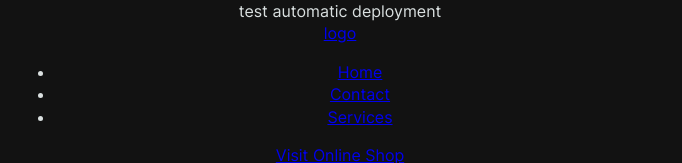
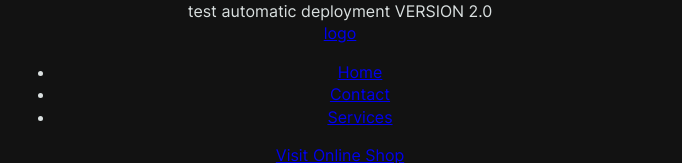
Before and after one commit to TychonK/in4group, a website built with webpack: page src/template.html in a window 1280 px wide. Shown: the top 163 px of the page, without its empty margins (300-982 px from the left). Built offline with nearby package versions, Linux system fonts and the light colour scheme; files whose address does not match are found by name.

Commit message:
Update header.html

```diff
--- a/src/partials/header.html
+++ b/src/partials/header.html
@@ -1,3 +1,3 @@
 <header>
-    test automatic deployment
+    test automatic deployment VERSION 2.0
 </header>
```
